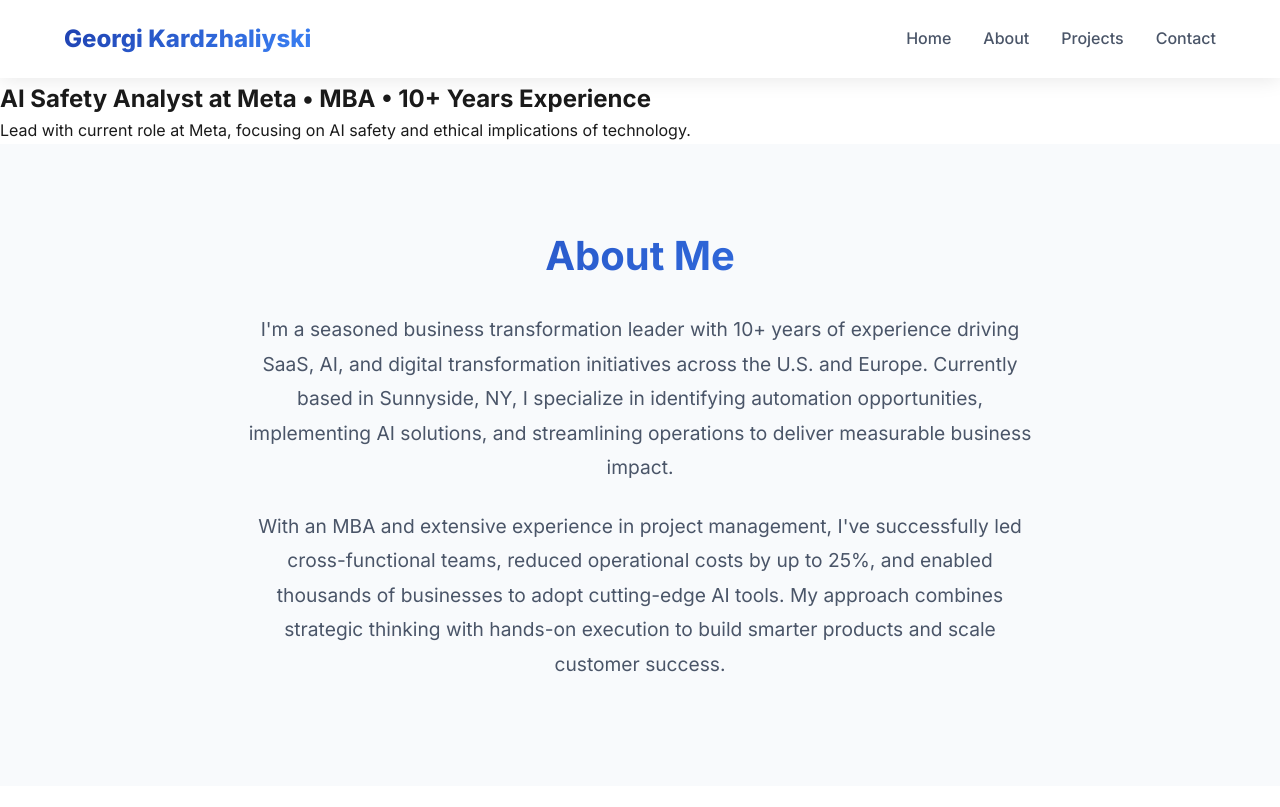
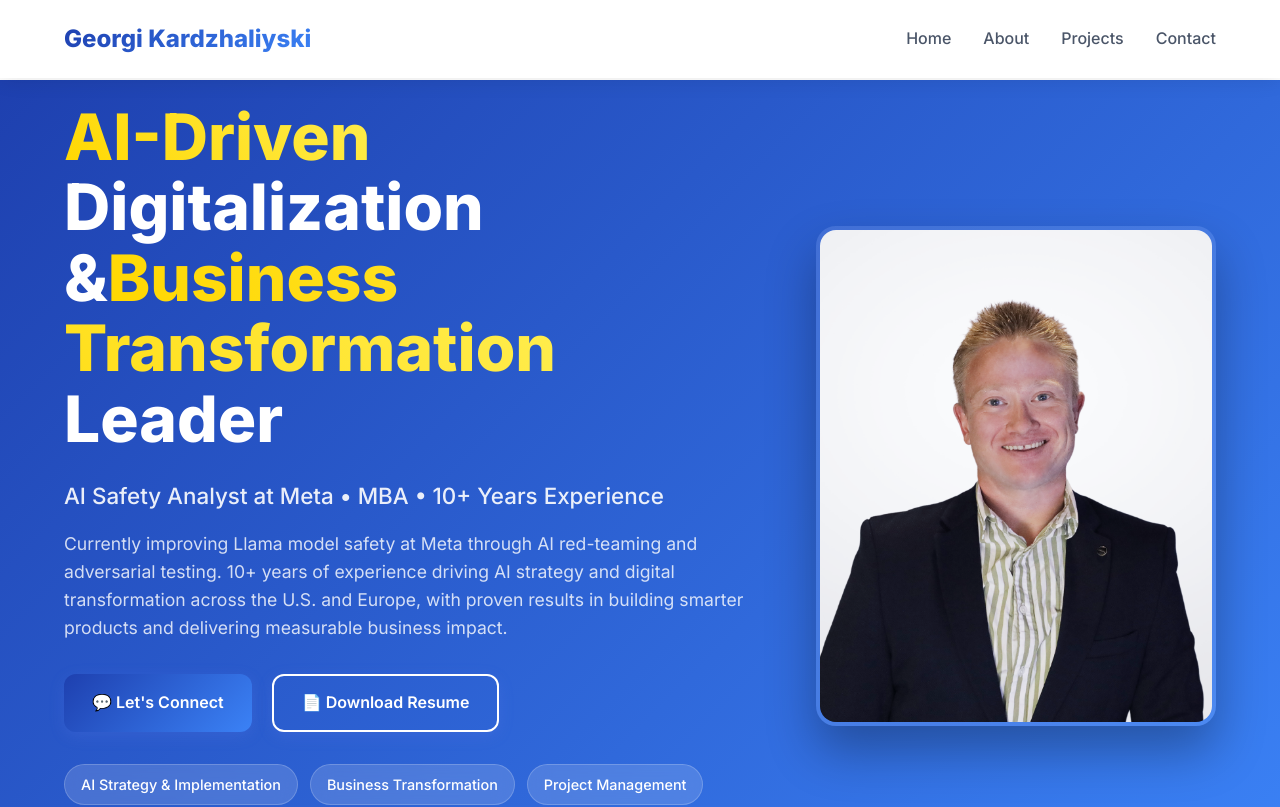
Before and after one commit to georgikdz/my-portfolio, a Next.js app: page / in a window 1280 px wide. Shown: the top 807 px of the page. Built offline with nearby package versions, Linux system fonts and the light colour scheme.

Commit message:
Fix Hero component - restore full structure with Meta employment

```diff
--- a/components/Hero.js
+++ b/components/Hero.js
@@ -1,10 +1,45 @@
-const Hero = () => {
-    return (
-        <section>
-            <h2>AI Safety Analyst at Meta • MBA • 10+ Years Experience</h2>
-            <p>Lead with current role at Meta, focusing on AI safety and ethical implications of technology.</p>
-        </section>
-    );
-};
+export default function Hero() {
+  return (
+    <section id="home" className="hero">
+      <div className="container">
+        <div className="hero-content">
+          <div className="hero-text">
+            <h1>
+              <span className="hero-highlight">AI-Driven</span> Digitalization &
+              <span className="hero-highlight">Business Transformation</span> Leader
+            </h1>
+            <p className="hero-subtitle">AI Safety Analyst at Meta • MBA • 10+ Years Experience</p>
+            <p className="hero-description">
+              Currently improving Llama model safety at Meta through AI red-teaming and adversarial testing.
+              10+ years of experience driving AI strategy and digital transformation across the U.S. and Europe,
+              with proven results in building smarter products and delivering measurable business impact.
+            </p>
+            <div className="hero-buttons">
+              <a href="#contact" className="btn">
+                💬 Let's Connect
+              </a>
+              <a href="/resume.pdf" className="btn btn-outline" download>
+                📄 Download Resume
+              </a>
+            </div>
+            <div className="hero-skills">
+              <span className="skill-tag">AI Strategy & Implementation</span>
+              <span className="skill-tag">Business Transformation</span>
+              <span className="skill-tag">Project Management</span>
+              <span className="skill-tag">Digital Innovation</span>
+              <span className="skill-tag">Agile Methodologies</span>
+            </div>
+          </div>
 
-export default Hero;
+          <div className="hero-image">
+            <img
+              src="/headshot.jpg"
+              alt="Georgi Kardzhaliyski - Professional headshot"
+              className="headshot"
+            />
+          </div>
+        </div>
+      </div>
+    </section>
+  );
+}
```
